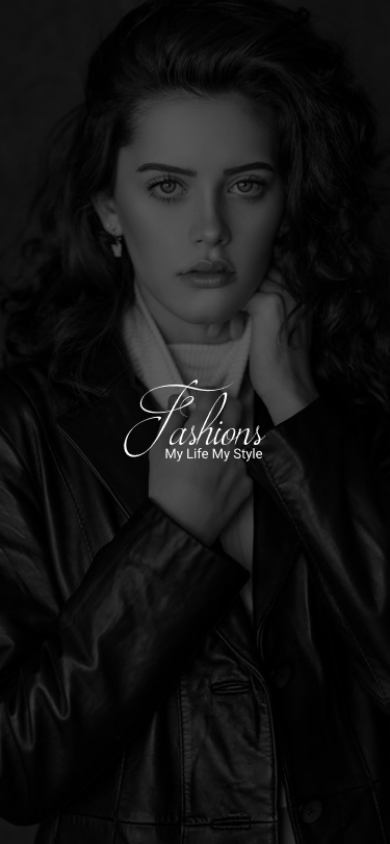
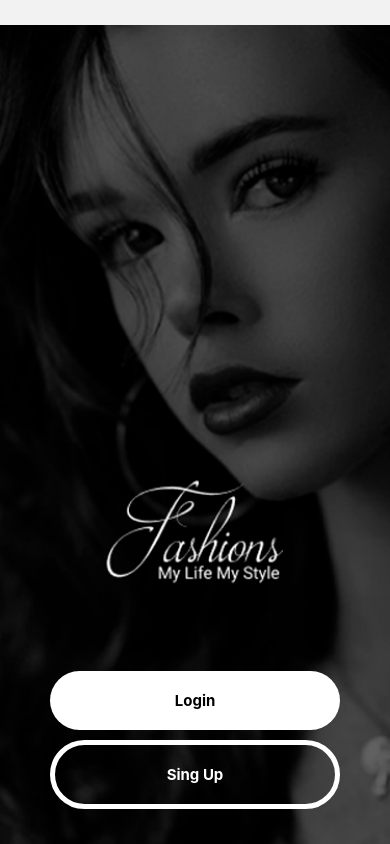
Before and after one commit to atcarbaro/ecommerce-app, a React Native app: screen /First in a window 390 px wide. Before the commit this address had no page. Built offline with nearby package versions, Linux system fonts and the light colour scheme.

Commit message:
First Screen

```diff
--- a/App.tsx
+++ b/App.tsx
@@ -3,6 +3,7 @@ import { SafeAreaProvider } from "react-native-safe-area-context";
 import { NavigationContainer } from "@react-navigation/native";
 import { createNativeStackNavigator } from "@react-navigation/native-stack";
 import WelcomeScreen from "./layouts/WelcomeScreen";
+import FirstScreen from "./layouts/FirstScreen";
 
 export default function App() {
   const Stack = createNativeStackNavigator();
@@ -14,6 +15,7 @@ export default function App() {
             headerShown: false,
           }}
         >
+          <Stack.Screen name="First" component={FirstScreen} />
           <Stack.Screen name="Welcome" component={WelcomeScreen} />
         </Stack.Navigator>
       </NavigationContainer>
--- /dev/null
+++ b/layouts/FirstScreen.tsx
@@ -0,0 +1,82 @@
+import React from "react";
+import { View, Image, Button, TouchableOpacity, Text, StyleSheet, TextInput} from "react-native";
+
+const SplashImage2 = require("../assets/splashImage2.png");
+
+const FirstScreen = () => {
+    return (
+        <View style={styles.container}>
+          <Image style={styles.image} source={SplashImage2} />
+            <View style={styles.containerOnlyButtons}>
+                <TouchableOpacity style={styles.loginButton}>
+                    <Text style={styles.loginText}>
+                        Login
+                    </Text>
+                </TouchableOpacity>
+                <View style={{ height: 10 }} />
+                <TouchableOpacity style={styles.signUpButton}>
+                    <Text style={styles.signUpText}>
+                        Sing Up
+                    </Text>
+                </TouchableOpacity>
+            </View>
+        </View>
+      );
+    }
+
+    const styles= StyleSheet.create({
+        image: {
+            flex: 1,
+            width: "100%"
+        },
+
+        container: {
+            flex: 1,
+            paddingTop:25,
+            paddingBottom: 0,
+            paddingHorizontal: 0
+
+        },
+
+        containerOnlyButtons:{
+            position: "absolute",
+            left: 0,
+            right: 0,
+            bottom: 0,
+            alignContent: "center",
+            paddingBottom: 35,
+            paddingHorizontal: 50
+        },
+
+        loginButton: {
+            backgroundColor: '#FFFFFF',
+            padding: 10,
+            borderRadius: 40
+        },
+
+        signUpButton: {
+            padding: 10,
+            borderRadius: 40,
+            borderColor: '#FFFFFF',
+            borderWidth: 5
+        },
+
+        loginText: {
+            color: '#000000',
+            textAlign: "center",
+            paddingVertical: 10,
+            fontSize: 15,
+            fontWeight: "bold",
+        },
+
+        signUpText: {
+            color: '#FFFFFF',
+            textAlign: "center",
+            paddingVertical: 10,
+            fontSize: 15,
+            fontWeight: "bold"
+        }
+
+    });
+
+export default FirstScreen;
--- a/package.json
+++ b/package.json
@@ -22,7 +22,10 @@
     "react-native-screens": "~3.22.0",
     "react-native-vector-icons": "^10.0.3",
     "react-redux": "^9.0.4",
-    "redux": "^5.0.0"
+    "redux": "^5.0.0",
+    "react-dom": "18.2.0",
+    "react-native-web": "~0.18.10",
+    "@expo/webpack-config": "^18.0.1"
   },
   "devDependencies": {
     "@babel/core": "^7.20.0",
```
Also changed, not shown: assets/splashImage2.png (added), 1 other file (tests, documents, lock files or other folders).
